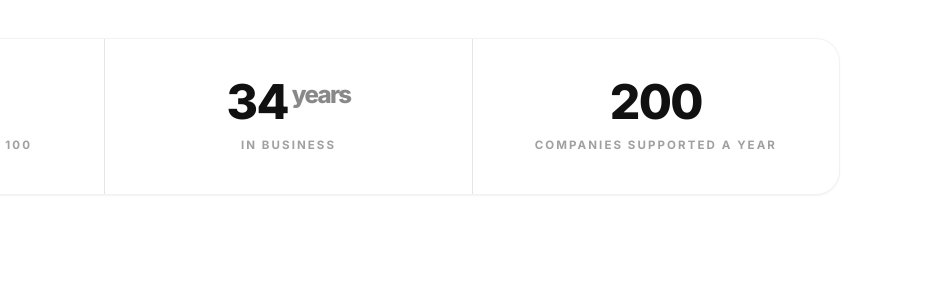
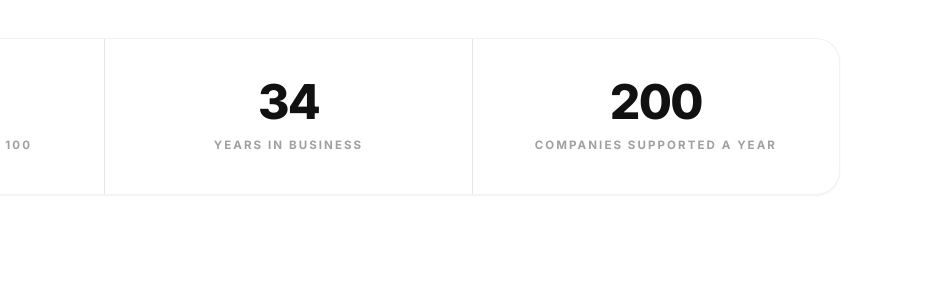
Before and after one commit to haroldmann/haroldmann-site, a plain HTML site: page index.html in a window 1280 px wide. Shown: the part 663-952 px from the top of the page, 352-1280 px from the left. Drawn offline with Linux system fonts and the light colour scheme.

Commit message:
Fix years in business stat formatting

```diff
--- a/index.html
+++ b/index.html
@@ -50,8 +50,8 @@
         <div class="eyebrow uppercase text-ink/40 mt-3">SF Business Times Fast 100</div>
       </div>
       <div class="px-8 py-10 text-center">
-        <div class="display text-5xl">34<span class="text-2xl align-top ml-1 text-ink/50">years</span></div>
-        <div class="eyebrow uppercase text-ink/40 mt-3">In business</div>
+        <div class="display text-5xl">34</div>
+        <div class="eyebrow uppercase text-ink/40 mt-3">Years in business</div>
       </div>
       <div class="px-8 py-10 text-center">
         <div class="display text-5xl">200</div>
```
